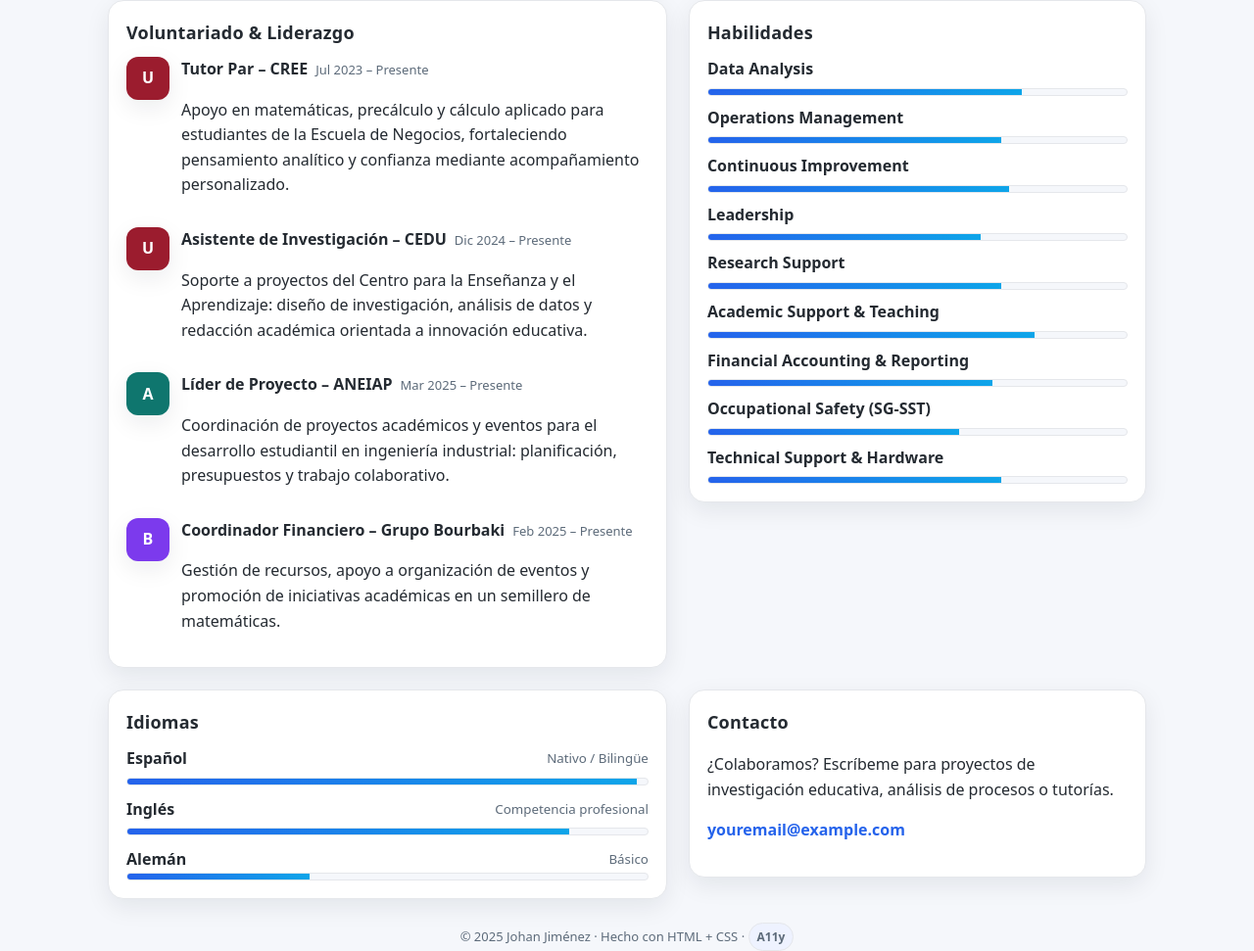
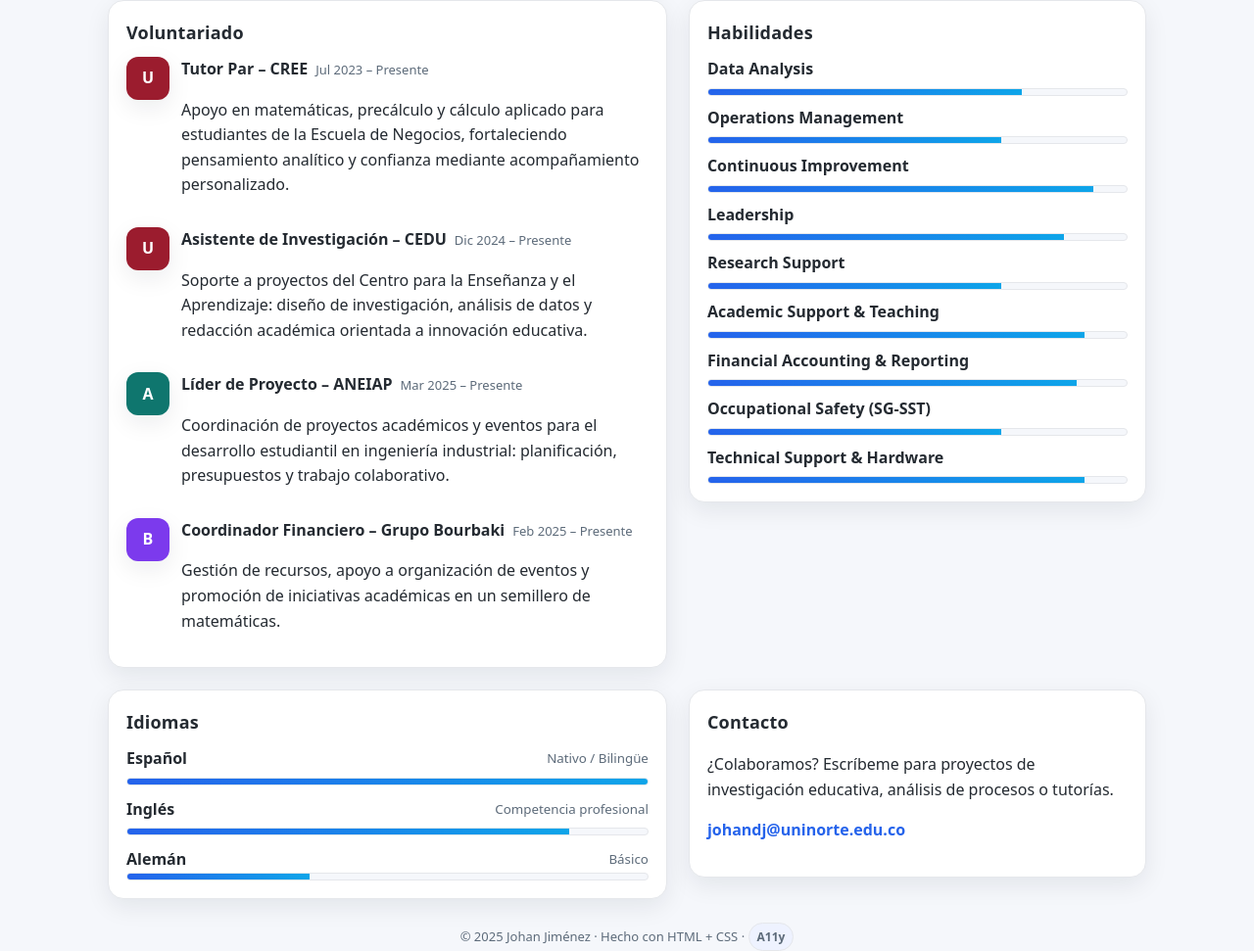
Before and after one commit to StudentJohanD/johandj.github.io, a plain HTML site: page index.html in a window 1280 px wide. Shown: the part 1348-2319 px from the top of the page at 98% size. Drawn offline with Linux system fonts and the light colour scheme.

Commit message:
Update index.html

```diff
--- a/index.html
+++ b/index.html
@@ -231,7 +231,7 @@
 
       <!-- Voluntariado / Experiencia estudiantil -->
       <section class="card">
-        <h2>Voluntariado & Liderazgo</h2>
+        <h2>Voluntariado</h2>
         <div class="timeline">
           <article class="vol-item">
             <div class="logo uninorte">U</div>
@@ -298,11 +298,11 @@
           </div>
           <div class="skill-row">
             <strong>Continuous Improvement</strong>
-            <div class="meter"><span style="--val: 72%"></span></div>
+            <div class="meter"><span style="--val: 92%"></span></div>
           </div>
           <div class="skill-row">
             <strong>Leadership</strong>
-            <div class="meter"><span style="--val: 65%"></span></div>
+            <div class="meter"><span style="--val: 85%"></span></div>
           </div>
           <div class="skill-row">
             <strong>Research Support</strong>
@@ -310,19 +310,19 @@
           </div>
           <div class="skill-row">
             <strong>Academic Support & Teaching</strong>
-            <div class="meter"><span style="--val: 78%"></span></div>
+            <div class="meter"><span style="--val: 90%"></span></div>
           </div>
           <div class="skill-row">
             <strong>Financial Accounting & Reporting</strong>
-            <div class="meter"><span style="--val: 68%"></span></div>
+            <div class="meter"><span style="--val: 88%"></span></div>
           </div>
           <div class="skill-row">
             <strong>Occupational Safety (SG-SST)</strong>
-            <div class="meter"><span style="--val: 60%"></span></div>
+            <div class="meter"><span style="--val: 70%"></span></div>
           </div>
           <div class="skill-row">
             <strong>Technical Support & Hardware</strong>
-            <div class="meter"><span style="--val: 70%"></span></div>
+            <div class="meter"><span style="--val: 90%"></span></div>
           </div>
         </div>
       </section>
@@ -331,7 +331,7 @@
       <section class="card">
         <h2>Idiomas</h2>
         <div class="lang"><strong>Español</strong><small>Nativo / Bilingüe</small></div>
-        <div class="meter" style="margin:6px 0 12px"><span style="--val:98%"></span></div>
+        <div class="meter" style="margin:6px 0 12px"><span style="--val:100%"></span></div>
 
         <div class="lang"><strong>Inglés</strong><small>Competencia profesional</small></div>
         <div class="meter" style="margin:6px 0 12px"><span style="--val:85%"></span></div>
@@ -345,7 +345,7 @@
         <h2>Contacto</h2>
         <p>¿Colaboramos? Escríbeme para proyectos de investigación educativa, análisis de procesos o tutorías.</p>
         <p class="contact">
-          <a href="mailto:youremail@example.com">youremail@example.com</a>
+          <a href="mailto:johandj@uninorte.edu.co">johandj@uninorte.edu.co</a>
         </p>
       </section>
     </div>
```
